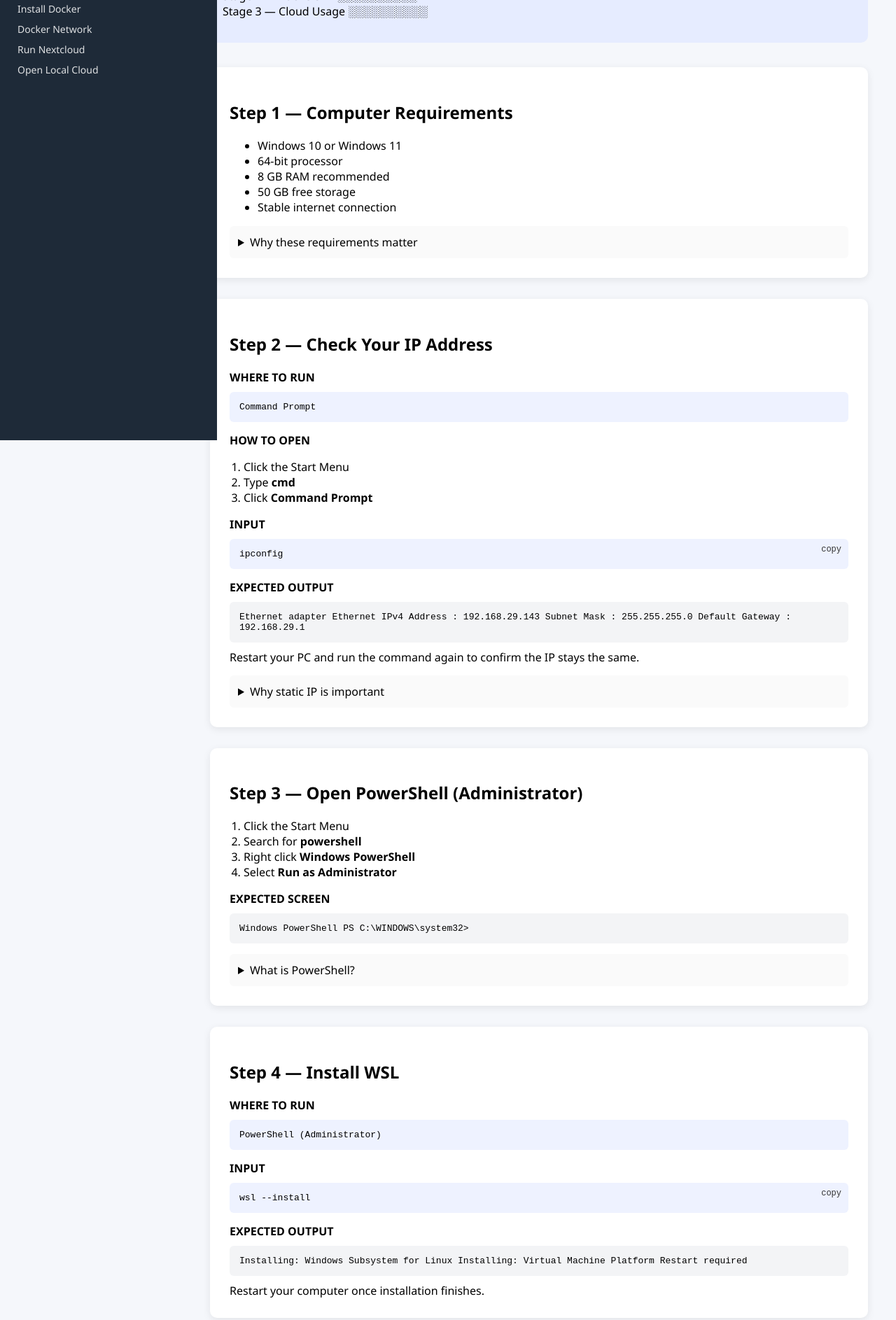
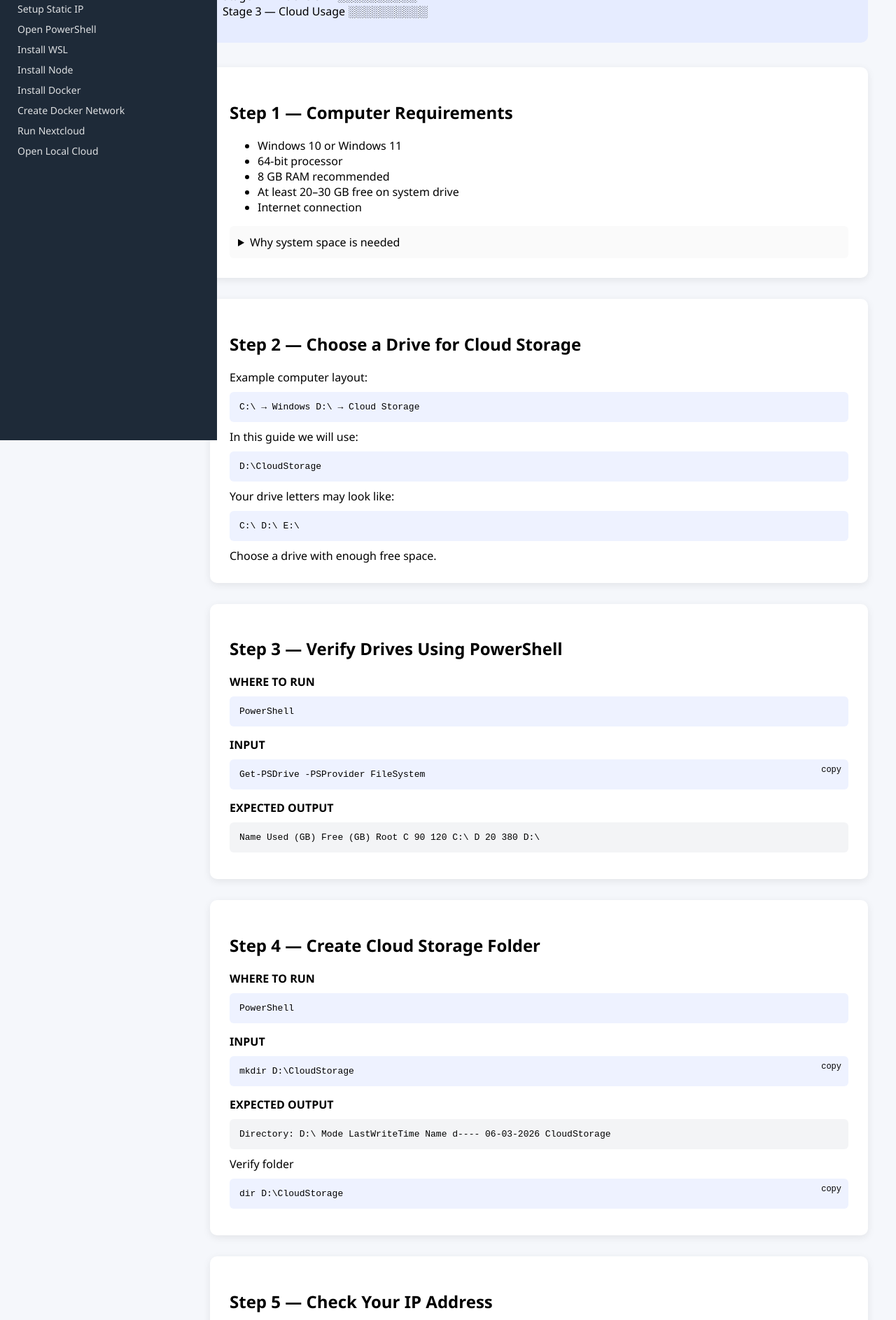
Before and after one commit to sahaveer/nextcloud-private-cloud-guide, a plain HTML site: page index.html in a window 1280 px wide. Shown: the part 221-2107 px from the top of the page at 70% size. Drawn offline with Linux system fonts and the light colour scheme.

Commit message:
Update index.html

```diff
--- a/index.html
+++ b/index.html
@@ -2,7 +2,7 @@
 <html lang="en">
 <head>
 <meta charset="UTF-8">
-<title>Stage 1 — Run Your Cloud Locally</title>
+<title>Stage 1 — Local Nextcloud Setup</title>
 
 <style>
 
@@ -56,7 +56,7 @@ margin-bottom:30px;
 box-shadow:0 3px 12px rgba(0,0,0,0.08);
 }
 
-.sectionlabel{
+.label{
 font-weight:bold;
 margin-top:15px;
 }
@@ -84,7 +84,6 @@ right:10px;
 top:8px;
 font-size:12px;
 cursor:pointer;
-color:#333;
 }
 
 .progress{
@@ -101,10 +100,6 @@ padding:12px;
 border-radius:6px;
 }
 
-ol{
-padding-left:20px;
-}
-
 </style>
 
 </head>
@@ -115,13 +110,17 @@ padding-left:20px;
 
 <h2>Stage 1 Guide</h2>
 
-<a href="#requirements">Computer Requirements</a>
-<a href="#ip">Check IP Address</a>
+<a href="#requirements">Requirements</a>
+<a href="#storage">Choose Storage Drive</a>
+<a href="#verifydrive">Verify Drives</a>
+<a href="#createfolder">Create Cloud Folder</a>
+<a href="#ipcheck">Check IP</a>
+<a href="#staticip">Setup Static IP</a>
 <a href="#powershell">Open PowerShell</a>
 <a href="#wsl">Install WSL</a>
 <a href="#node">Install Node</a>
 <a href="#docker">Install Docker</a>
-<a href="#network">Docker Network</a>
+<a href="#network">Create Docker Network</a>
 <a href="#nextcloud">Run Nextcloud</a>
 <a href="#local">Open Local Cloud</a>
 
@@ -153,49 +152,137 @@ Stage 3 — Cloud Usage ░░░░░░░░░░
 <li>Windows 10 or Windows 11</li>
 <li>64-bit processor</li>
 <li>8 GB RAM recommended</li>
-<li>50 GB free storage</li>
-<li>Stable internet connection</li>
+<li>At least 20–30 GB free on system drive</li>
+<li>Internet connection</li>
 </ul>
 
 <details>
-<summary>Why these requirements matter</summary>
+<summary>Why system space is needed</summary>
 
-Docker containers require virtualization and enough memory to run properly.
+Docker and Nextcloud require some space to run.
+This is different from the storage used for your cloud files.
 
 </details>
 
 </div>
 
+<!-- STORAGE DRIVE -->
+
+<div class="step" id="storage">
+
+<h2>Step 2 — Choose a Drive for Cloud Storage</h2>
+
+Example computer layout:
+
+<div class="code">
+C:\  → Windows
+D:\  → Cloud Storage
+</div>
+
+In this guide we will use:
+
+<div class="code">
+D:\CloudStorage
+</div>
+
+Your drive letters may look like:
+
+<div class="code">
+C:\
+D:\
+E:\
+</div>
+
+Choose a drive with enough free space.
+
+</div>
+
+<!-- VERIFY DRIVES -->
+
+<div class="step" id="verifydrive">
+
+<h2>Step 3 — Verify Drives Using PowerShell</h2>
+
+<div class="label">WHERE TO RUN</div>
+
+<div class="code">PowerShell</div>
+
+<div class="label">INPUT</div>
+
+<div class="code">
+<span class="copy" onclick="copy(this)">copy</span>
+Get-PSDrive -PSProvider FileSystem
+</div>
+
+<div class="label">EXPECTED OUTPUT</div>
+
+<div class="output">
+
+Name   Used (GB)   Free (GB)   Root
+C      90          120         C:\
+D      20          380         D:\
+
+</div>
+
+</div>
+
+<!-- CREATE FOLDER -->
+
+<div class="step" id="createfolder">
+
+<h2>Step 4 — Create Cloud Storage Folder</h2>
+
+<div class="label">WHERE TO RUN</div>
+
+<div class="code">PowerShell</div>
+
+<div class="label">INPUT</div>
+
+<div class="code">
+<span class="copy" onclick="copy(this)">copy</span>
+mkdir D:\CloudStorage
+</div>
+
+<div class="label">EXPECTED OUTPUT</div>
+
+<div class="output">
+
+Directory: D:\
+
+Mode  LastWriteTime   Name
+d---- 06-03-2026      CloudStorage
+
+</div>
+
+Verify folder
+
+<div class="code">
+<span class="copy" onclick="copy(this)">copy</span>
+dir D:\CloudStorage
+</div>
+
+</div>
+
 <!-- IP CHECK -->
 
-<div class="step" id="ip">
+<div class="step" id="ipcheck">
 
-<h2>Step 2 — Check Your IP Address</h2>
+<h2>Step 5 — Check Your IP Address</h2>
 
-<div class="sectionlabel">WHERE TO RUN</div>
+<div class="label">WHERE TO RUN</div>
 
 <div class="code">Command Prompt</div>
 
-<div class="sectionlabel">HOW TO OPEN</div>
-
-<ol>
-<li>Click the Start Menu</li>
-<li>Type <b>cmd</b></li>
-<li>Click <b>Command Prompt</b></li>
-</ol>
-
-<div class="sectionlabel">INPUT</div>
+<div class="label">INPUT</div>
 
 <div class="code">
 <span class="copy" onclick="copy(this)">copy</span>
 ipconfig
 </div>
 
-<div class="sectionlabel">EXPECTED OUTPUT</div>
+<div class="label">EXPECTED OUTPUT</div>
 
 <div class="output">
-
-Ethernet adapter Ethernet
 
 IPv4 Address : 192.168.29.143
 Subnet Mask : 255.255.255.0
@@ -203,14 +290,43 @@ Default Gateway : 192.168.29.1
 
 </div>
 
-Restart your PC and run the command again to confirm the IP stays the same.
+</div>
 
-<details>
-<summary>Why static IP is important</summary>
+<!-- STATIC IP -->
 
-Servers should keep the same IP address so services can always reach them.
+<div class="step" id="staticip">
 
-</details>
+<h2>Step 6 — Setup Static IP (WiFi)</h2>
+
+Open:
+
+<ul>
+<li>Settings</li>
+<li>Network & Internet</li>
+<li>Wi-Fi</li>
+<li>Your connected network</li>
+</ul>
+
+Change:
+
+<div class="code">IP Assignment → Manual</div>
+
+Enable IPv4 and enter example values:
+
+<table border="1" cellpadding="8">
+<tr><th>Field</th><th>Example</th></tr>
+<tr><td>IP Address</td><td>192.168.29.143</td></tr>
+<tr><td>Subnet</td><td>255.255.255.0</td></tr>
+<tr><td>Gateway</td><td>192.168.29.1</td></tr>
+<tr><td>DNS 1</td><td>1.1.1.1</td></tr>
+<tr><td>DNS 2</td><td>8.8.8.8</td></tr>
+</table>
+
+Restart PC and run
+
+<div class="code">ipconfig</div>
+
+If the IP stays the same, static IP is working.
 
 </div>
 
@@ -218,31 +334,20 @@ Servers should keep the same IP address so services can always reach them.
 
 <div class="step" id="powershell">
 
-<h2>Step 3 — Open PowerShell (Administrator)</h2>
+<h2>Step 7 — Open PowerShell (Administrator)</h2>
 
 <ol>
-<li>Click the Start Menu</li>
-<li>Search for <b>powershell</b></li>
-<li>Right click <b>Windows PowerShell</b></li>
-<li>Select <b>Run as Administrator</b></li>
+<li>Click Start Menu</li>
+<li>Search <b>powershell</b></li>
+<li>Right click Windows PowerShell</li>
+<li>Select Run as Administrator</li>
 </ol>
 
-<div class="sectionlabel">EXPECTED SCREEN</div>
+Expected screen:
 
 <div class="output">
-
-Windows PowerShell
-
 PS C:\WINDOWS\system32>
-
 </div>
-
-<details>
-<summary>What is PowerShell?</summary>
-
-PowerShell is a command-line interface used to control Windows and run system commands.
-
-</details>
 
 </div>
 
@@ -250,30 +355,21 @@ PowerShell is a command-line interface used to control Windows and run system co
 
 <div class="step" id="wsl">
 
-<h2>Step 4 — Install WSL</h2>
+<h2>Step 8 — Install WSL</h2>
 
-<div class="sectionlabel">WHERE TO RUN</div>
-
-<div class="code">PowerShell (Administrator)</div>
-
-<div class="sectionlabel">INPUT</div>
+<div class="label">INPUT</div>
 
 <div class="code">
 <span class="copy" onclick="copy(this)">copy</span>
 wsl --install
 </div>
 
-<div class="sectionlabel">EXPECTED OUTPUT</div>
+Expected output:
 
 <div class="output">
-
 Installing: Windows Subsystem for Linux
-Installing: Virtual Machine Platform
 Restart required
-
 </div>
-
-Restart your computer once installation finishes.
 
 </div>
 
@@ -281,17 +377,13 @@ Restart your computer once installation finishes.
 
 <div class="step" id="node">
 
-<h2>Step 5 — Install Node.js and npm</h2>
+<h2>Step 9 — Install Node.js</h2>
 
 Download from
 
 <div class="code">https://nodejs.org</div>
 
-Choose
-
-<div class="code">LTS version (x64)</div>
-
-<div class="sectionlabel">VERIFY INSTALLATION</div>
+Verify:
 
 <div class="code">
 <span class="copy" onclick="copy(this)">copy</span>
@@ -300,12 +392,9 @@ node -v
 
 <div class="output">v20.x.x</div>
 
-<div class="code">
-<span class="copy" onclick="copy(this)">copy</span>
-npm -v
-</div>
+Check npm:
 
-<div class="output">10.x.x</div>
+<div class="code">npm -v</div>
 
 </div>
 
@@ -313,17 +402,13 @@ npm -v
 
 <div class="step" id="docker">
 
-<h2>Step 6 — Install Docker Desktop</h2>
+<h2>Step 10 — Install Docker Desktop</h2>
 
 Download from
 
-<div class="code">
-https://www.docker.com/products/docker-desktop
-</div>
+<div class="code">https://docker.com/products/docker-desktop</div>
 
-After installation restart your computer.
-
-<div class="sectionlabel">VERIFY DOCKER</div>
+Verify installation:
 
 <div class="code">
 <span class="copy" onclick="copy(this)">copy</span>
@@ -331,9 +416,7 @@ docker --version
 </div>
 
 <div class="output">
-
 Docker version 24.x.x
-
 </div>
 
 </div>
@@ -342,20 +425,14 @@ Docker version 24.x.x
 
 <div class="step" id="network">
 
-<h2>Step 7 — Create Docker Network</h2>
-
-<div class="sectionlabel">WHERE TO RUN</div>
-
-<div class="code">PowerShell (Administrator)</div>
-
-<div class="sectionlabel">INPUT</div>
+<h2>Step 11 — Create Docker Network</h2>
 
 <div class="code">
 <span class="copy" onclick="copy(this)">copy</span>
 docker network create nextcloud_net
 </div>
 
-<div class="sectionlabel">EXPECTED OUTPUT</div>
+Expected:
 
 <div class="output">
 f8a1b3e6d3b1f7c9e5c8...
@@ -367,13 +444,7 @@ f8a1b3e6d3b1f7c9e5c8...
 
 <div class="step" id="nextcloud">
 
-<h2>Step 8 — Run Nextcloud Container</h2>
-
-<div class="sectionlabel">WHERE TO RUN</div>
-
-<div class="code">PowerShell</div>
-
-<div class="sectionlabel">INPUT</div>
+<h2>Step 12 — Run Nextcloud Container</h2>
 
 <div class="code">
 <span class="copy" onclick="copy(this)">copy</span>
@@ -382,22 +453,15 @@ docker run -d ^
 --name nextcloud ^
 --network nextcloud_net ^
 -p 8080:80 ^
+-v D:\CloudStorage:/mnt/cloud ^
 nextcloud
 
 </div>
 
-<div class="sectionlabel">VERIFY</div>
+Verify:
 
 <div class="code">
-<span class="copy" onclick="copy(this)">copy</span>
 docker ps
-</div>
-
-<div class="output">
-
-CONTAINER ID IMAGE NAME
-abc123 nextcloud nextcloud
-
 </div>
 
 </div>
@@ -406,17 +470,21 @@ abc123 nextcloud nextcloud
 
 <div class="step" id="local">
 
-<h2>Step 9 — Access Your Local Cloud</h2>
+<h2>Step 13 — Access Your Local Cloud</h2>
 
-Open your browser and go to
+Open browser:
 
-<div class="code">http://localhost:8080</div>
+<div class="code">
+http://localhost:8080
+</div>
 
 or
 
-<div class="code">http://192.168.29.143:8080</div>
+<div class="code">
+http://192.168.29.143:8080
+</div>
 
-You should see the **Nextcloud setup page**.
+You should see the **Nextcloud setup screen**.
 
 </div>
 
@@ -426,7 +494,7 @@ You should see the **Nextcloud setup page**.
 
 Your personal cloud server is now running locally.
 
-Next we will expose the server to the internet using Cloudflare Tunnel.
+Next we will connect it to the internet using Cloudflare Tunnel.
 
 </div>
 
```
